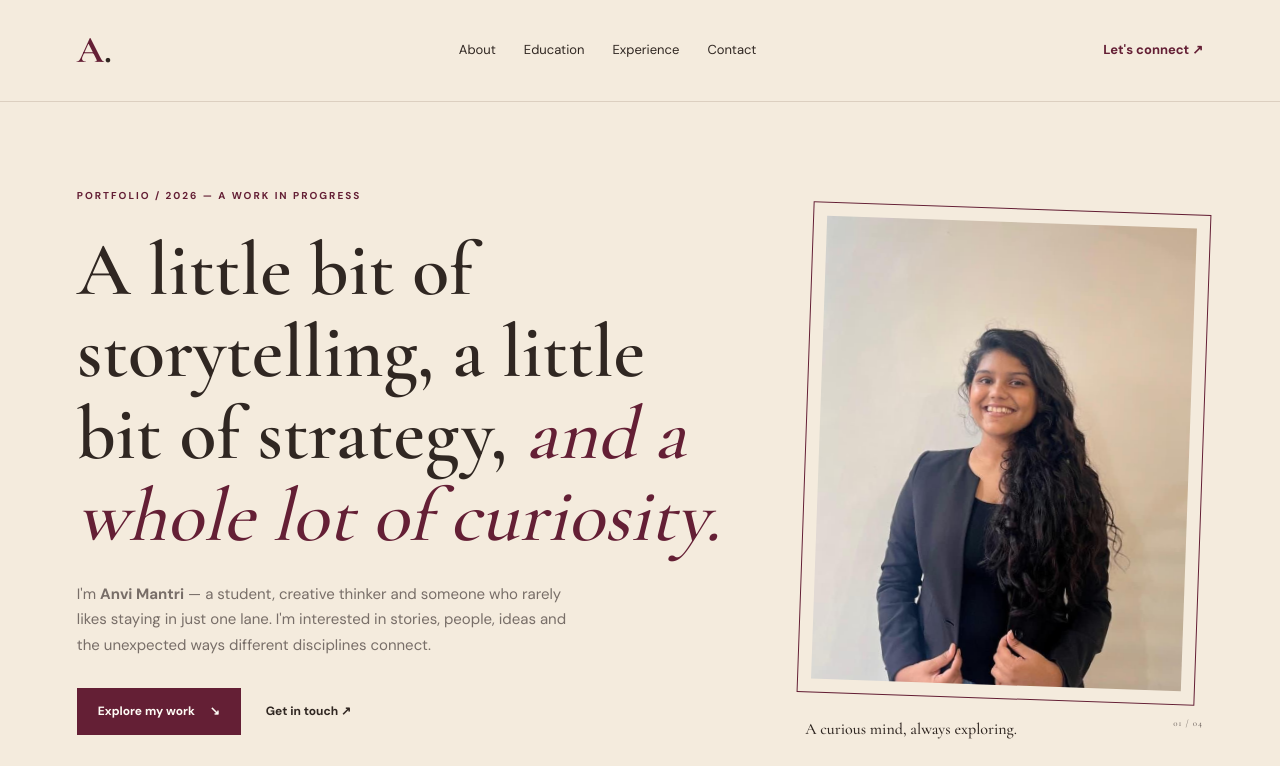
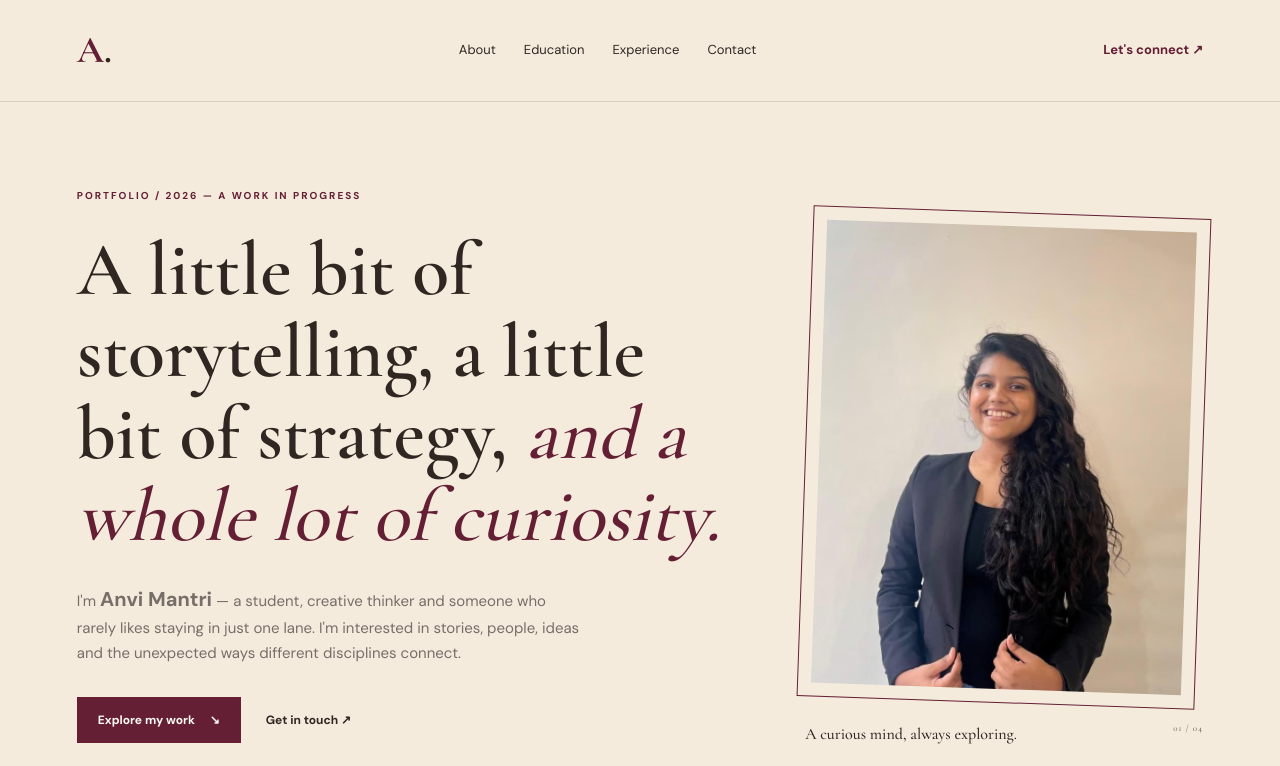
Before and after one commit to anvimantri111/Anvi-Portfolio-, a plain HTML site: page index.html in a window 1280 px wide. Shown: the top 766 px of the page. Drawn offline with nearby package versions, Linux system fonts and the light colour scheme.

Commit message:
Update index.html

```diff
--- a/index.html
+++ b/index.html
@@ -636,7 +636,7 @@ a {
           </h1>
 
           <p class="hero-description">
-            I'm <span style="font-weight:bold;">Anvi Mantri</span> — a student, creative thinker and someone who
+            I'm <span style="font-weight:bold; font-size:20px;">Anvi Mantri</span> — a student, creative thinker and someone who
             rarely likes staying in just one lane. I'm interested in
             stories, people, ideas and the unexpected ways different
             disciplines connect.
```
